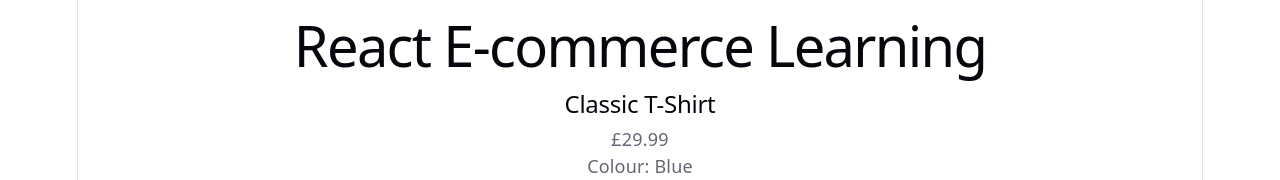
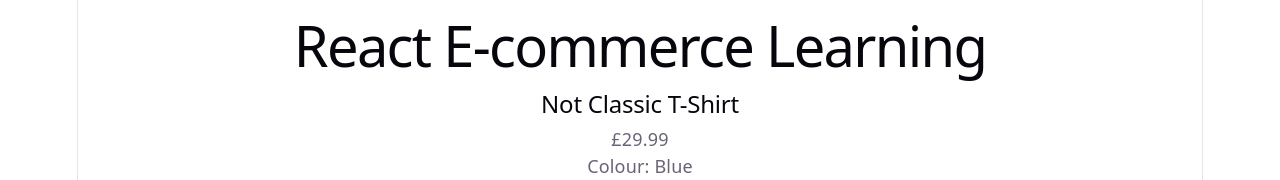
Before and after one commit to Al-Web-Dev/react-ecommerce-learning, a React (Vite) app: page / in a window 1280 px wide. Shown: the top 180 px of the page. Built offline with nearby package versions, Linux system fonts and the light colour scheme.

Commit message:
Add Type 'Product' to product array

```diff
--- a/src/App.tsx
+++ b/src/App.tsx
@@ -1,22 +1,34 @@
 import ProductCard from './components/ProductCard'
 
-const products = [
+type Product = {
+  id: number
+  name: string
+  price: number
+  colour: string
+}
+
+const products: Product[] = [
   {
-    name: 'Classic T-Shirt',
+    id: 1,
+    name: 'Not Classic T-Shirt',
     price: 29.99,
     colour: 'Blue',
   },
   {
+    id: 2,
     name: 'Hoodie',
     price: 49.99,
     colour: 'Black',
   },
   {
+    id: 3,
     name: 'Running Jacket',
     price: 69.99,
     colour: 'Green',
   },
 ]
+
+
 
 function App() {
   return (
@@ -25,7 +37,7 @@ function App() {
 
       {products.map((product) => (
         <ProductCard
-          key={product.name}
+          key={product.id}
           name={product.name}
           price={product.price}
           colour={product.colour}
--- a/src/components/ProductCard.tsx
+++ b/src/components/ProductCard.tsx
@@ -1,6 +1,4 @@
 import { useState } from 'react'
-
-
 
 type ProductCardProps = {
   name: string
```
